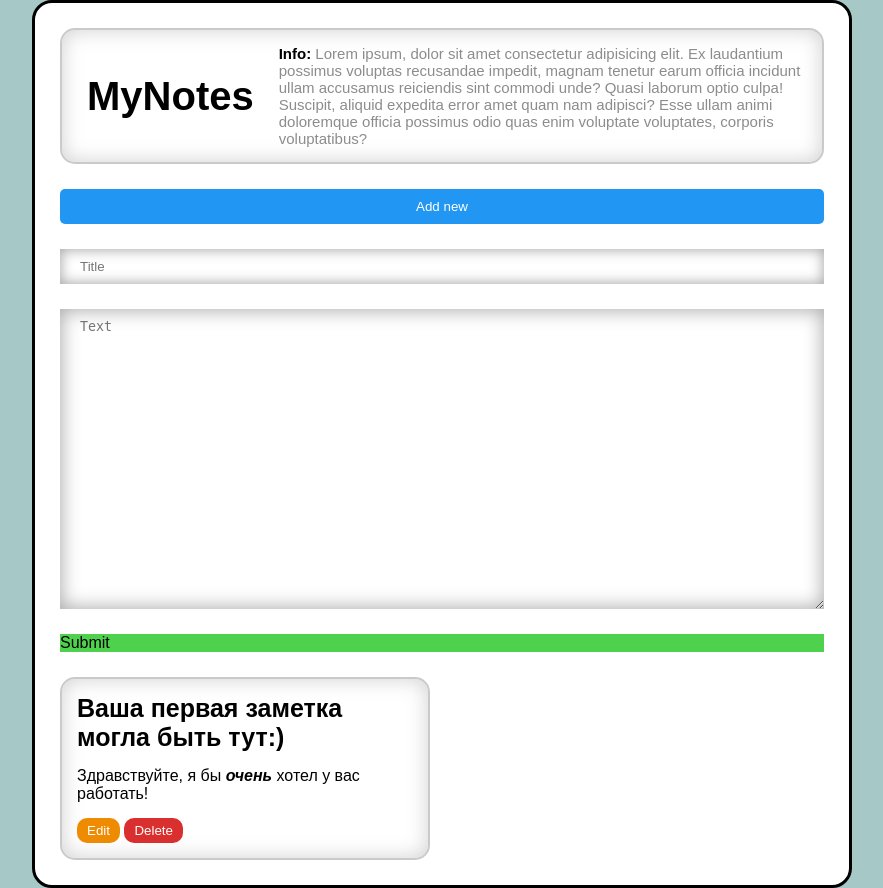
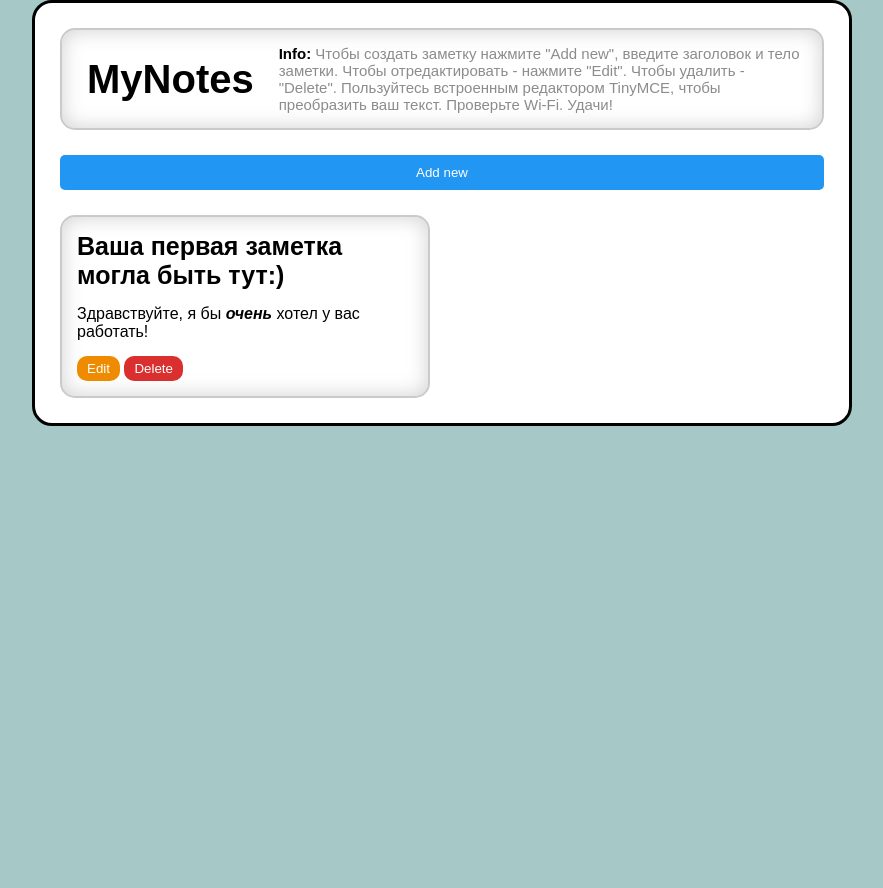
Before and after one commit to goddiny/SeverstalNotes, a Flask app: page / in a window 1280 px wide. Shown: the whole page, without its empty margins (198-1081 px from the left). After the commit the page ends 426 px from the top, so only its background shows below. Run offline with Flask 2, Linux system fonts and the light colour scheme; data comes from the database, SQL or seed files in the repository; both versions use the stored data as it was after the commit; some libraries are stand-ins or nearby versions.

Commit message:
new commit

```diff
--- a/static/css/styles.css
+++ b/static/css/styles.css
@@ -72,24 +72,21 @@ button:hover{
 }
 
 .user_widget_container {
-	margin: 0 0 25px 0;
 	display: flex;
 	flex-flow: column nowrap;
 	height: auto;
 }
-
-.form_dropdown_button {
-
+.dropdown_button {
+	margin-bottom: 25px;
 }
-
 .toggled_down_form {
-	display: flex;
+	display: none;
 	flex-flow: column nowrap;
 }
 
 .title_input {
 	padding: 10px 20px;
-	margin: 25px 0 25px 0;
+	margin: 0 0 25px 0;
 	height: auto;
 	width: 100%;
 	border: none;
@@ -156,8 +153,19 @@ button:hover{
 }
 
 .submit_button {
+	text-decoration: none;
+	color: #fff;
+	border-radius: 5px;
+	border: none;
+	font-weight: normal;
+	text-align: center;
+	cursor: pointer;
+	padding: 10px 20px;
 	background-color: #4ed24e;
-	width: 100%;
+	width: 20%;
+	margin-top: 25px;
+	margin-bottom: 25px;
+	font-size: 20px;
 }
 
 .section_container {
--- a/static/js/script.js
+++ b/static/js/script.js
@@ -34,16 +34,20 @@ const deleteNote = (id) => {
 }
 
 const createNote = () => {
-    const title = document.getElementById('new_note_title').value;
+    const title = document.getElementById('new_note_title');
     const text = tinyMCE.get('mytextarea').getContent();
     if (!title) return alert('Please, enter Title');
     const data = {
-        title: title,
+        title: title.value,
         text: text
     }
     postData('api/notes', data)
         .then((data) => {
-            if (data) return getNotes()
+            if (data) {
+                title.value = '';
+                tinyMCE.get('mytextarea').setContent('');
+                return getNotes()
+            }
         })
 }
 
@@ -58,11 +62,24 @@ const editNote = (id) => {
                 }
                 putData('/api/notes/' + id, data)
                     .then((data) => {
-                        if (data) return getNotes()
-                })
+                        if (data) {
+                            saveButton.onclick = () => {
+                                createNote()
+                            }
+                            title_input.value = '';
+                            tinyMCE.get('mytextarea').setContent('');
+                            return getNotes()
+                        }
+                    })
             }
             const title_input = document.getElementById('new_note_title');
             title_input.value = data.title;
             tinyMCE.get('mytextarea').setContent(data.text);
         })
 }
+
+const hideElement = (className) => {
+    const hidedBlock = document.getElementsByClassName(className)[0]
+    return hidedBlock.style.display === 'flex' ? hidedBlock.style.display = 'none' : hidedBlock.style.display = 'flex'
+
+}
--- a/templates/index.html
+++ b/templates/index.html
@@ -30,16 +30,12 @@
 		<header class="header">
 			<h1 class="app_title">MyNotes</h1>
 			<div class="info_container">
-				<p class="info"><b>Info:</b> Lorem ipsum, dolor sit amet consectetur adipisicing elit. Ex laudantium
-					possimus voluptas recusandae impedit, magnam tenetur earum officia incidunt ullam accusamus
-					reiciendis sint commodi unde? Quasi laborum optio culpa! Suscipit, aliquid expedita error amet quam
-					nam adipisci? Esse ullam animi doloremque officia possimus odio quas enim voluptate voluptates,
-					corporis voluptatibus?</p>
+				<p class="info"><b>Info:</b> Чтобы создать заметку нажмите "Add new", введите заголовок и тело заметки. Чтобы отредактировать - нажмите "Edit". Чтобы удалить - "Delete". Пользуйтесь встроенным редактором TinyMCE, чтобы преобразить ваш текст. Проверьте Wi-Fi. Удачи!</p>
 			</div>
 		</header>
 
 		<div class="user_widget_container">
-			<button onclick="showhide('hidedblock')" class="form_dropdown_button" id="hider">Add new</button>
+            <button class="dropdown_button" onclick="hideElement('toggled_down_form')">Add new</button>
 			<div class="toggled_down_form">
 				<input class="title_input" type="text" id="new_note_title" placeholder="Title">
 				<div class="main_text_container">
```
Also changed, not shown: Database.db.
